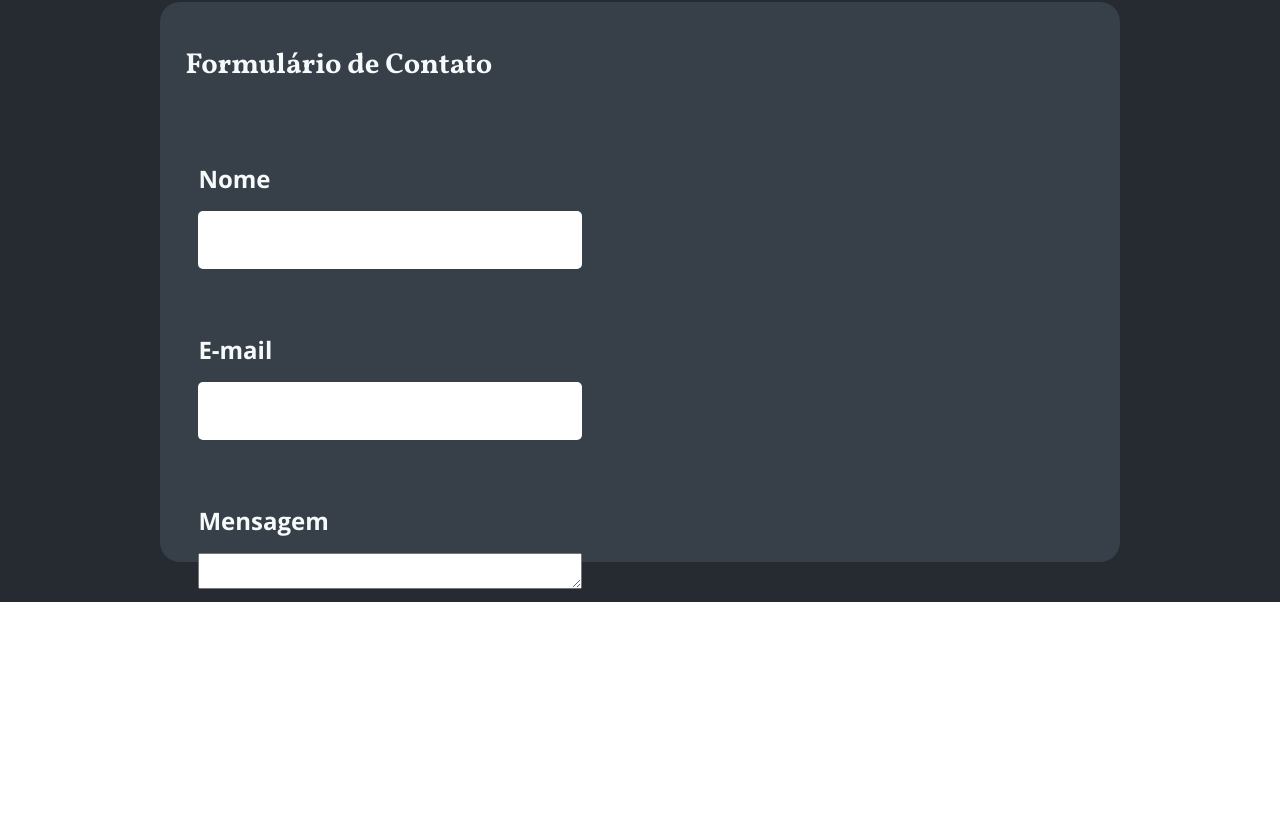
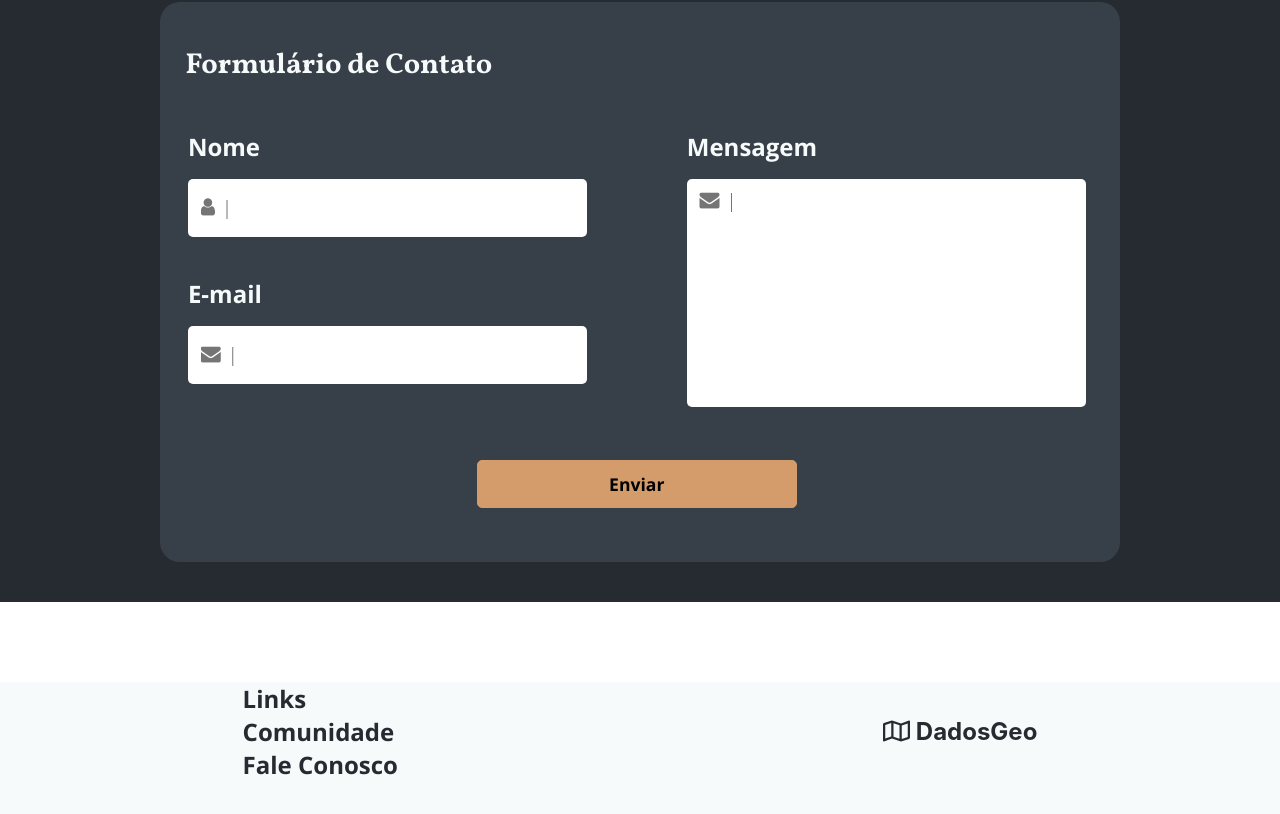
Before and after one commit to gabrielcbraga/dados-geo, a React (Create React App) app in the folder client/: page / in a window 1280 px wide. Shown: the part 1860-2674 px from the top of the page. Before the commit the page ends 2481 px from the top, so only its background shows below. Built offline with nearby package versions, Linux system fonts and the light colour scheme.

Commit message:
footer created

```diff
--- a/client/package.json
+++ b/client/package.json
@@ -9,6 +9,7 @@
     "@testing-library/jest-dom": "^5.16.1",
     "@testing-library/react": "^12.1.2",
     "@testing-library/user-event": "^13.5.0",
+    "font-awesome": "^4.7.0",
     "fontawesome": "^5.6.3",
     "react": "^17.0.2",
     "react-dom": "^17.0.2",
--- a/client/src/App.js
+++ b/client/src/App.js
@@ -1,14 +1,13 @@
-import { Header, Main, LinksHome, ContactForm } from './components'
+import { Header, Main, LinksHome, ContactForm, Footer } from './components'
 
 export default function App() {
     return (
         <h1 >
-        <Header />
-        <Main />
-        <LinksHome />
-        <ContactForm />
+            <Header />
+            <Main />
+            <LinksHome />
+            <ContactForm />
+            <Footer />
         </h1>
     )
 }
-
-// TODO: Create a contact form and a style link, remove the readme.md in the client
--- a/client/src/components/ContactForm.jsx
+++ b/client/src/components/ContactForm.jsx
@@ -2,16 +2,9 @@ import React from "react";
 
 import '../styles/ContactFormStyle.css'
 
-import { FontAwesomeIcon } from '@fortawesome/react-fontawesome'
-
-import { faUser } from '@fortawesome/free-regular-svg-icons'
-import { faKeyboard } from '@fortawesome/free-regular-svg-icons'
-
+import 'font-awesome/css/font-awesome.min.css';
 
 const ContactForm = () => {
-    const namePlaceholder = `${<FontAwesomeIcon icon={faUser} />} | `
-    const emailPlaceholder = <FontAwesomeIcon icon={faKeyboard} />
-
     return (
         <div className="contactform-container">
             <div className="contactform-title">
@@ -25,17 +18,32 @@ const ContactForm = () => {
                 </div>
                 <div className="contactform-container-form-inside">
                     <form action="POST">
+                        <div className="contactform-form-leftcontainer">
                             <div className="contactform-form-input-single">
                                 <label htmlFor="name">Nome</label>
-                            <input type="text" name="name" />
+                                <input
+                                type="text"
+                                name="name"
+                                placeholder="&#xF007;  | " />
                             </div>
                             <div className="contactform-form-input-single">
                                 <label htmlFor="email">E-mail</label>
-                            <input type="text" name="email" />
+                                <input
+                                type="text"
+                                name="email"
+                                placeholder="&#xF0e0;  | " />
                             </div>
+                        </div>
+                        <div className="contactform-form-rightcontainer">
                             <div className="contactform-form-input-single message">
                                 <label htmlFor="message">Mensagem</label>
-                            <textarea name="message"></textarea>
+                                <textarea
+                                 name="message"
+                                 placeholder="&#xF0e0;  | "></textarea>
+                            </div>
+                        </div>
+                        <div className="contactform-form-buttonsubmit">
+                            <button type="submit">Enviar</button>
                         </div>
                     </form>
                 </div>
--- /dev/null
+++ b/client/src/components/Footer.jsx
@@ -0,0 +1,27 @@
+import React from "react";
+
+import '../styles/FooterStyle.css'
+
+import { FontAwesomeIcon } from '@fortawesome/react-fontawesome'
+import { faMap } from '@fortawesome/free-regular-svg-icons'
+
+const Footer = () => {
+    return (
+        <div className="footer">
+            <div className="footer-container">
+                <div className="footer-left-links">
+                    <a href="#">Links</a>
+                    <a href="#">Comunidade</a>
+                    <a href="#">Fale Conosco</a>
+                </div>
+                <div className="footer-right-logo">
+                    <div className="icon-header">
+                        <FontAwesomeIcon icon={faMap} /> <span>DadosGeo</span>
+                    </div>
+                </div>
+            </div>
+        </div>
+    )
+}
+
+export default Footer
--- a/client/src/components/Header.jsx
+++ b/client/src/components/Header.jsx
@@ -12,10 +12,10 @@ const Header = () => {
                     <FontAwesomeIcon icon={faMap} /> <span>DadosGeo</span>
                 </div>
                 <div className="links-header">
-                    <a href="#">Home</a>
-                    <a href="#">Links</a>
-                    <a href="#">Comunidade</a>
-                    <a href="#">Fale Conosco</a>
+                    <a href="#home">Home</a>
+                    <a href="#links">Links</a>
+                    <a href="#comunidade">Comunidade</a>
+                    <a href="#contato">Fale Conosco</a>
                 </div>
                 <div className="signup-header">
                     <a href="#">Crie sua conta</a>
--- a/client/src/components/LinksHome.jsx
+++ b/client/src/components/LinksHome.jsx
@@ -13,7 +13,7 @@ const Main = () => {
                 </div>
                 <div className="container-box-linkshome">
                     <div className="box-linkshome">
-                        <a href="#">
+                        <a href="#nacional">
                             <div className="box-img-linkshome">
                                 <img src={placeholderImage} alt="Placeholder Image" />
                             </div>
@@ -23,7 +23,7 @@ const Main = () => {
                         </a>
                     </div>
                     <div className="box-linkshome">
-                        <a href="#">
+                        <a href="#internacional">
                             <div className="box-img-linkshome">
                                 <img src={placeholderImage} alt="Placeholder Image" />
                             </div>
@@ -33,7 +33,7 @@ const Main = () => {
                         </a>
                     </div>
                     <div className="box-linkshome">
-                        <a href="#">
+                        <a href="#drones">
                             <div className="box-img-linkshome">
                                 <img src={placeholderImage} alt="Placeholder Image" />
                             </div>
@@ -43,7 +43,7 @@ const Main = () => {
                         </a>
                     </div>
                     <div className="box-linkshome">
-                        <a href="#">
+                        <a href="#mapas">
                             <div className="box-img-linkshome">
                                 <img src={placeholderImage} alt="Placeholder Image" />
                             </div>
--- a/client/src/components/Main.jsx
+++ b/client/src/components/Main.jsx
@@ -11,7 +11,7 @@ const Main = () => {
                 <h3>Seu portal de geoprocessamento.</h3>
                 <h6>Conjunto de links de sites com dados georreferenciados, feito para te ajudar!</h6>
             <div className="button-main">
-                <a href="#">Veja os links</a>
+                <a href="#links">Veja os links</a>
             </div>
             </div>
             <div className="image-main">
--- a/client/src/components/index.js
+++ b/client/src/components/index.js
@@ -2,3 +2,4 @@ export { default as Header } from './Header'
 export { default as Main } from './Main'
 export { default as LinksHome } from './LinksHome'
 export { default as ContactForm } from './ContactForm'
+export { default as Footer } from './Footer'
--- a/client/src/styles/ContactFormStyle.css
+++ b/client/src/styles/ContactFormStyle.css
@@ -58,20 +58,6 @@
     font-family: var(--vollkorn);
 }
 
-.contactform-container-form form{
-    display: flex;
-    flex-direction: column;
-    justify-content: flex-end;
-}
-
-.contactform-form-input-single{
-    display: flex;
-    max-width: 40%;
-    flex-direction: column;
-    padding: 4vh 3vw;
-    flex-grow: grow;
-}
-
 .contactform-form-input-single label{
     font-family: var(--open-sans);
     font-size: 1.5rem;
@@ -83,4 +69,67 @@
     height: 7vh;
     border-radius: 5px;
     border: none;
+    width: 30vw;
+    font-family: var(--open-sans);
+    padding-left: 1vw;
+    font-size: 15px;
 }
+
+.contactform-form-input-single input::placeholder{
+    font-family: FontAwesome;
+    font-size: 20px;
+}
+
+.message textarea{
+    padding-left: 1vw;
+}
+
+.message textarea::placeholder{
+    font-family: FontAwesome;
+    font-size: 20px;
+    padding-top: 1vh;
+}
+
+.contactform-container-form-inside form{
+    display: flex;
+    flex-flow: row wrap;
+}
+
+.contactform-form-input-single{
+    display: flex;
+    flex-direction: column;
+    margin-bottom: 10%;
+    margin-left: 7%;
+}
+
+.message{
+    margin-left: 10vw;
+}
+
+.message textarea{
+    width: 30vw;
+    height: 28vh;
+    resize: none;
+    border: none;
+    border-radius: 5px;
+}
+
+.contactform-form-buttonsubmit{
+    justify-content: center;
+    margin-left: 33%;
+}
+
+.contactform-form-buttonsubmit button{
+    display: flex;
+    padding: 0.3vw 0.7vw;
+    border: solid 1px var(--adjacent-color);
+    border-radius: 5px;
+    background-color: var(--adjacent-color);
+    width: 25vw;
+    align-items: center;
+    justify-content: center;
+    height: 6vh;
+    font-family: var(--open-sans);
+    font-size: 1.1rem;
+    font-weight: 700;
+}
--- /dev/null
+++ b/client/src/styles/FooterStyle.css
@@ -0,0 +1,47 @@
+@import url('https://fonts.googleapis.com/css2?family=Open+Sans:wght@400;500;700&family=Vollkorn:wght@400;700&display=swap');
+
+* {
+    margin: 0;
+}
+
+:root {
+    --principal-color: #252B31;
+    --principal-light-color: #374048;
+    --adjacent-color: #D49C6B;
+    --adjacent-light-color: #FFD2AA;
+    --light: #F6FAFB;
+
+    --open-sans: 'Open Sans', sans-serif;
+    --vollkorn: 'Vollkorn', serif;
+}
+
+.footer {
+    background-color: var(--light);
+    color: var(--principal-color);
+    height: 20vh;
+    margin-top: 10vh;
+}
+
+
+.footer-container{
+    display: flex;
+    justify-content: space-around;
+    align-items: center;
+}
+
+.footer-left-links{
+    display: flex;
+    flex-direction: column;
+    justify-content: center;
+}
+
+.footer-left-links a{
+    font-size: 1.5rem;
+    font-family: var(--open-sans);
+    text-decoration: none;
+    color: var(--principal-color);
+}
+
+.footer-right-logo{
+    font-size: 1.5rem;
+}
```
Also changed, not shown: 1 other file (tests, documents, lock files or other folders). Lines whose indentation alone changed are shown as unchanged.
